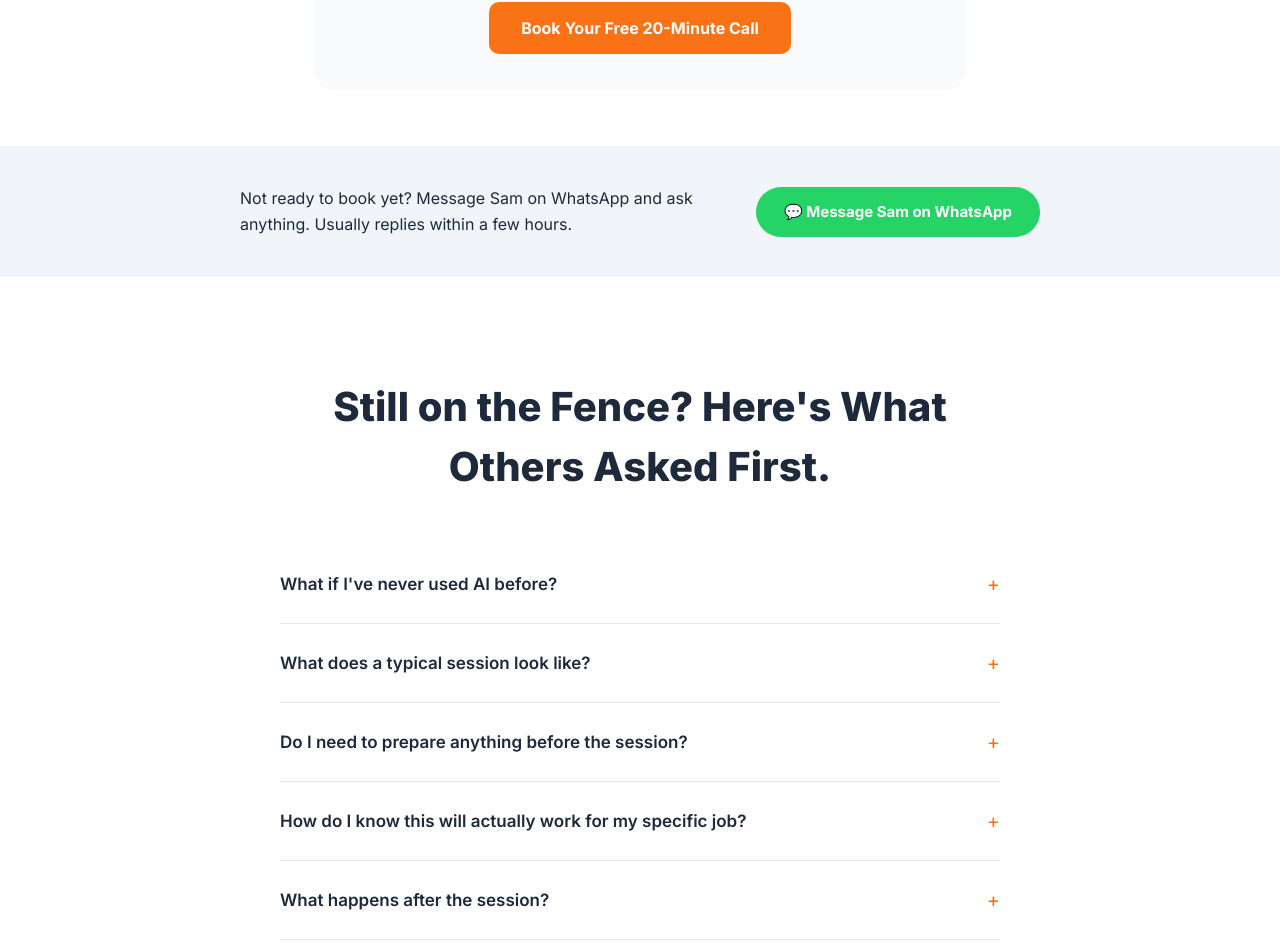
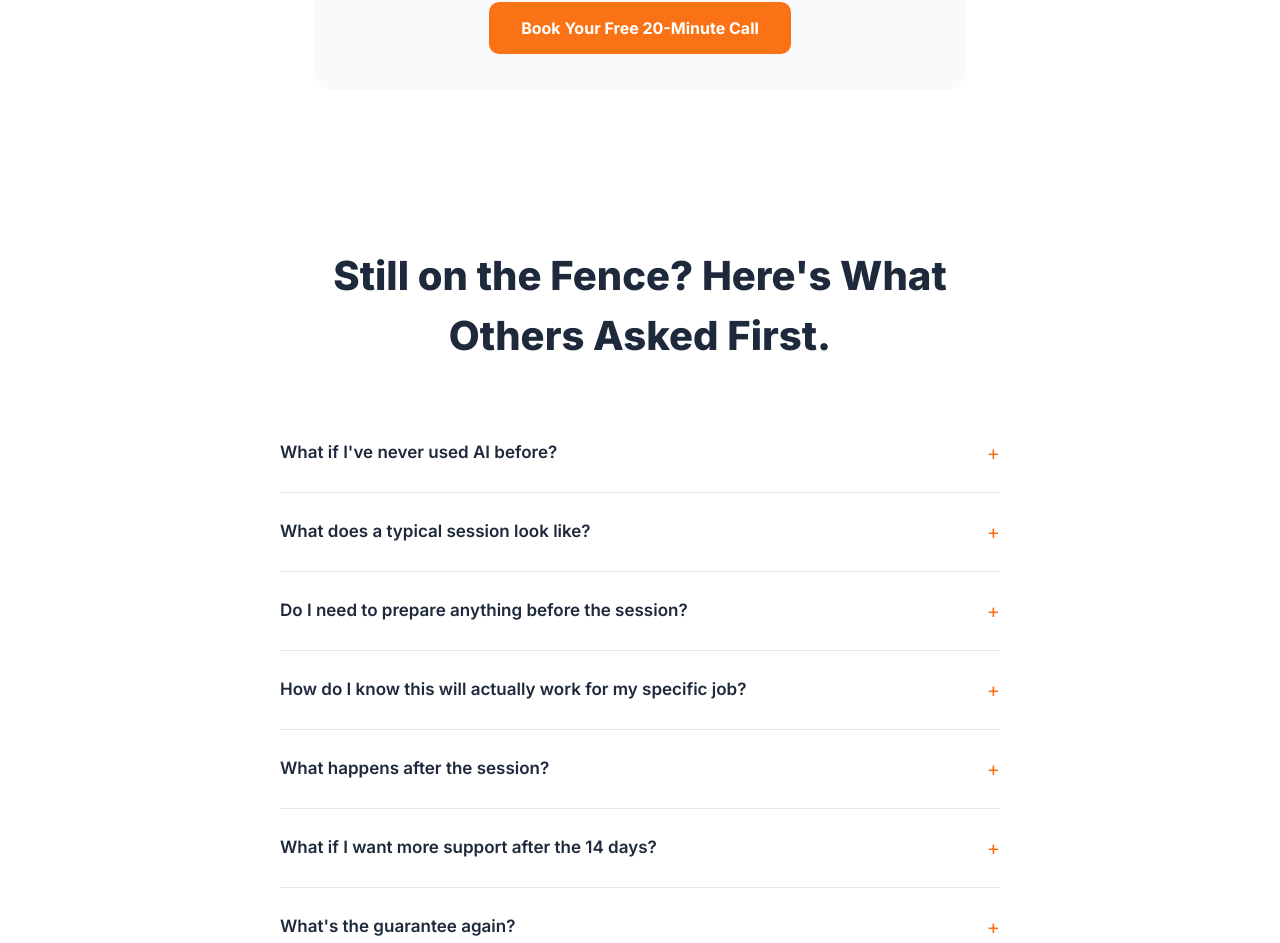
Before and after one commit to samkershner1234-aisk/ai-with-sam, a React (Vite) app: page / in a window 1280 px wide. Shown: the part 5374-6317 px from the top of the page. Built offline with nearby package versions, Linux system fonts and the light colour scheme.

Commit message:
Remove WhatsApp message section
Removed WhatsApp contact section from Home page.

```diff
--- a/src/pages/Home.jsx
+++ b/src/pages/Home.jsx
@@ -24,12 +24,6 @@ return (
 <PricingSection />
 <GuaranteeSection />
 <BioSection />
-<section style={{background:" #F1F5F9",padding:"40px 24px"}}>
-<div style={{maxWidth:"800px",margin:"0 auto",display:"flex",flexWrap:"wrap",alignItems:"center",justifyContent:"space-between",gap:"20px"}}>
-<p style={{color:" #1E293B",fontSize:"16px",lineHeight:1.6,margin:0,flex:1,minWidth:"200px"}}>Not ready to book yet? Message Sam on WhatsApp and ask anything. Usually replies within a few hours.</p>
-<a href="https://wa.me/972526198680" target="_blank" rel="noopener noreferrer" style={{background:" #25D366",color:" #FFFFFF",fontWeight:700,fontSize:"15px",padding:"14px 28px",borderRadius:"50px",textDecoration:"none",whiteSpace:"nowrap",flexShrink:0}}>&#128172; Message Sam on WhatsApp</a>
-</div>
-</section>
 <FAQSection />
 <ClosingCTA />
 <Footer />
```
